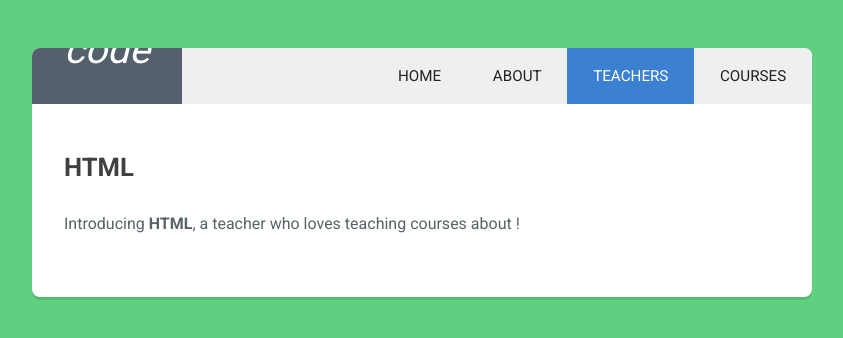
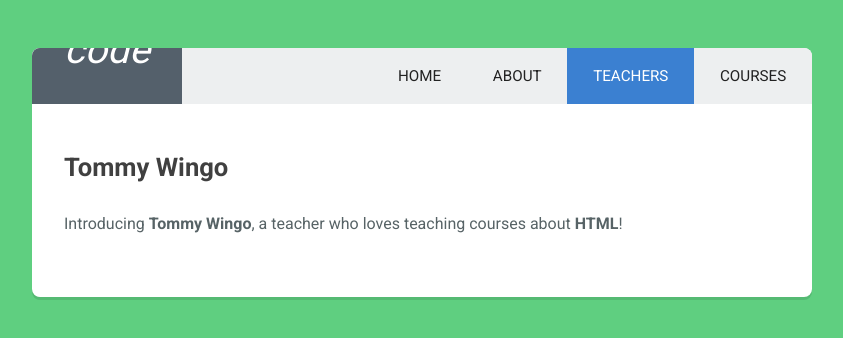
Before and after one commit to Langster2323/Courses, a React (Create React App) app: page /teachers/HTML/Tommy-Wingo in a window 1280 px wide. Shown: the top 338 px of the page, without its empty margins (218-1061 px from the left). Built offline with nearby package versions, Linux system fonts and the light colour scheme.

Commit message:
updated params

```diff
--- a/src/components/App.js
+++ b/src/components/App.js
@@ -23,7 +23,7 @@
       <Route exact path="/" component={Home} />
       <Route path="/about" render={ () => <About title="About"/> } />
       <Route exact path="/teachers" component={Teachers} />
-      <Route path="/teachers/:name" component={Featured} />
+      <Route path="/teachers/:topic/:fname-:lname" component={Featured} />
       <Route path="/courses" component={Courses} />
       <Route component={NotFound} />
       </Switch>
--- a/src/components/Featured.js
+++ b/src/components/Featured.js
@@ -1,11 +1,12 @@
 import React from 'react';
 
 const Featured = ({match}) => {
-  let name = match.params.name;
+  let name = `${match.params.fname} ${match.params.lname}`;
+  let topic = match.params.topic;
   return (
     <div className="main-content">
       <h2>{name}</h2>
-      <p>Introducing <strong>{name}</strong>, a teacher who loves teaching courses about <strong></strong>!</p>
+      <p>Introducing <strong>{name}</strong>, a teacher who loves teaching courses about <strong>{topic}</strong>!</p>
     </div>
   );
 }
--- a/src/components/Home.js
+++ b/src/components/Home.js
@@ -1,4 +1,5 @@
 import React, { Component } from 'react';
+import { Link } from 'react-router-dom';
 
 class Home extends Component {
 
@@ -10,7 +11,8 @@
         <p>Learn front end web development and much more! This simple directory app offers a preview of our course library. Choose from many hours of content, from HTML to CSS to JavaScript. Learn to code and get the skills you need to launch a new career in front end web development.</p>
         <p>We have thousands of videos created by expert teachers on web design and front end development. Our library is continually refreshed with the latest on web technology so you will never fall behind.</p>
         <hr />
-
+        <h3>Featured Teachers</h3>
+        <Link to="teachers/HTML/Tommy-Wingo">Tommy Wingo</Link>
       </div>
     );
   }
```
